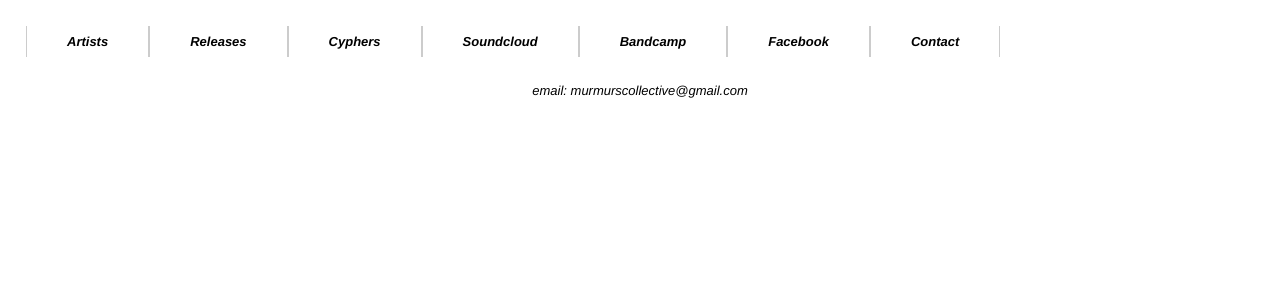
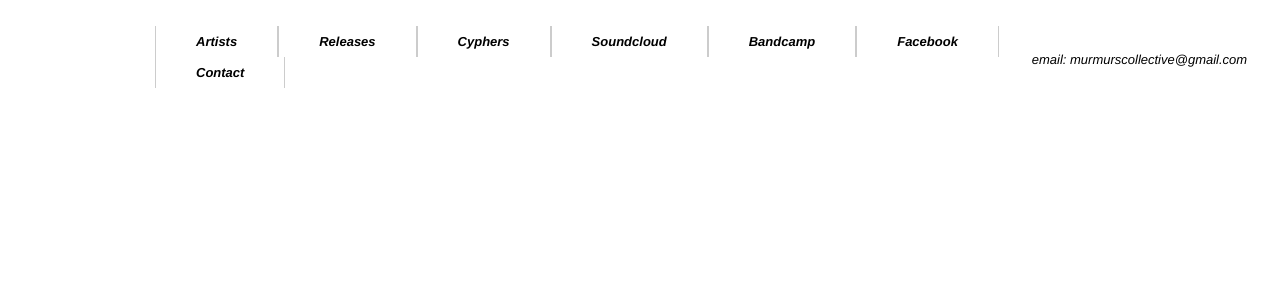
Before and after one commit to fleecehop/murmurs, a Jekyll site: the page built from contact.html, in a window 1280 px wide. Shown: the top 300 px of the page. Built offline with Jekyll 4.4.1, drawn with Linux system fonts in a browser that asks for light colours; Markdown is read by kramdown in place of the engine named in the settings; a script that is not in the unit is left out.

Commit message:
actually fix nav css

```diff
--- a/css/custom.css
+++ b/css/custom.css
@@ -31,8 +31,7 @@
 
 /* Begin Navigation Bar Styling */
 #nav {
-  width: 100%;
-  float: left;
+  width: 970px;
   margin: 0 auto;
   padding: 2em;
   list-style: none;
```
